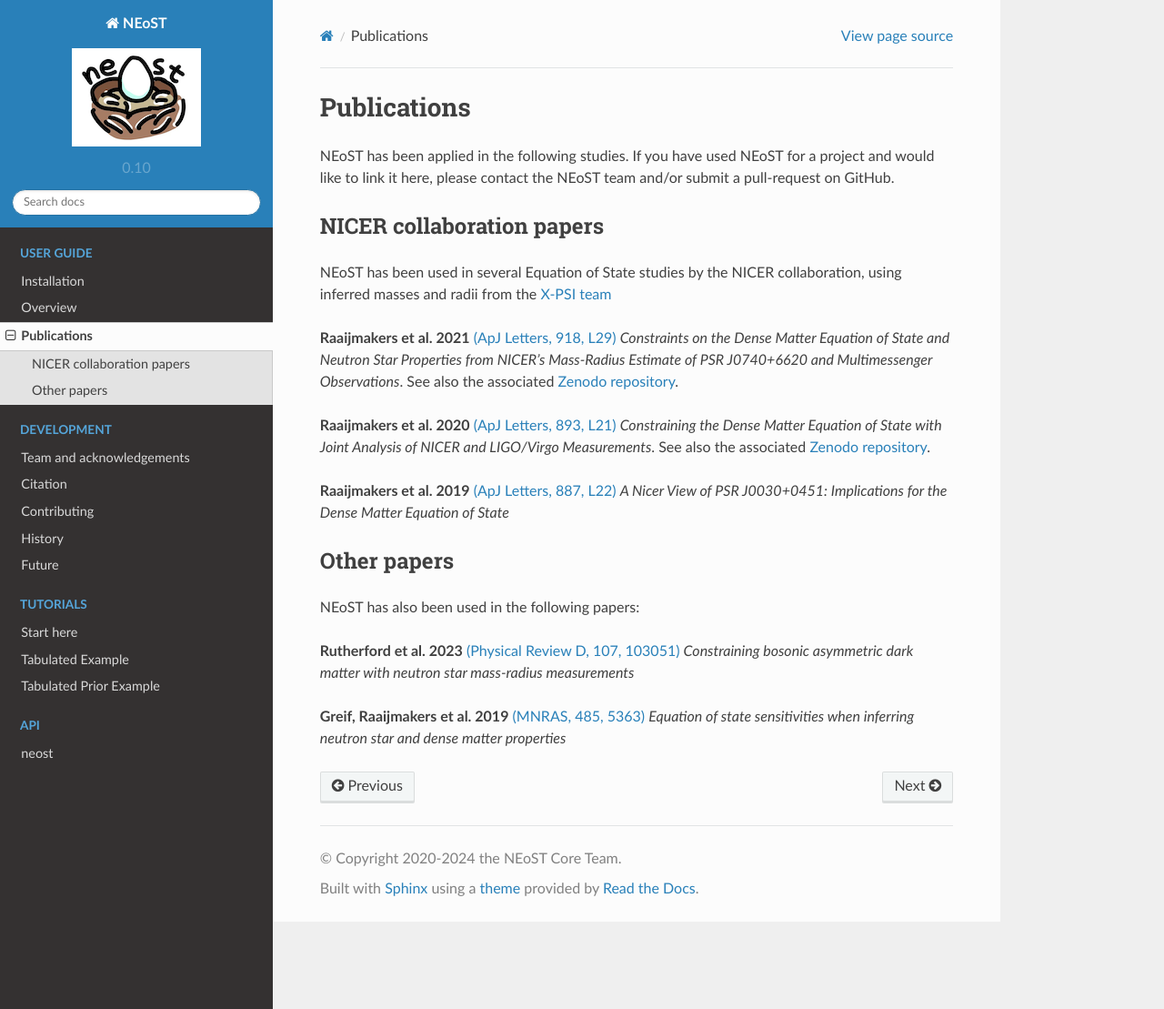
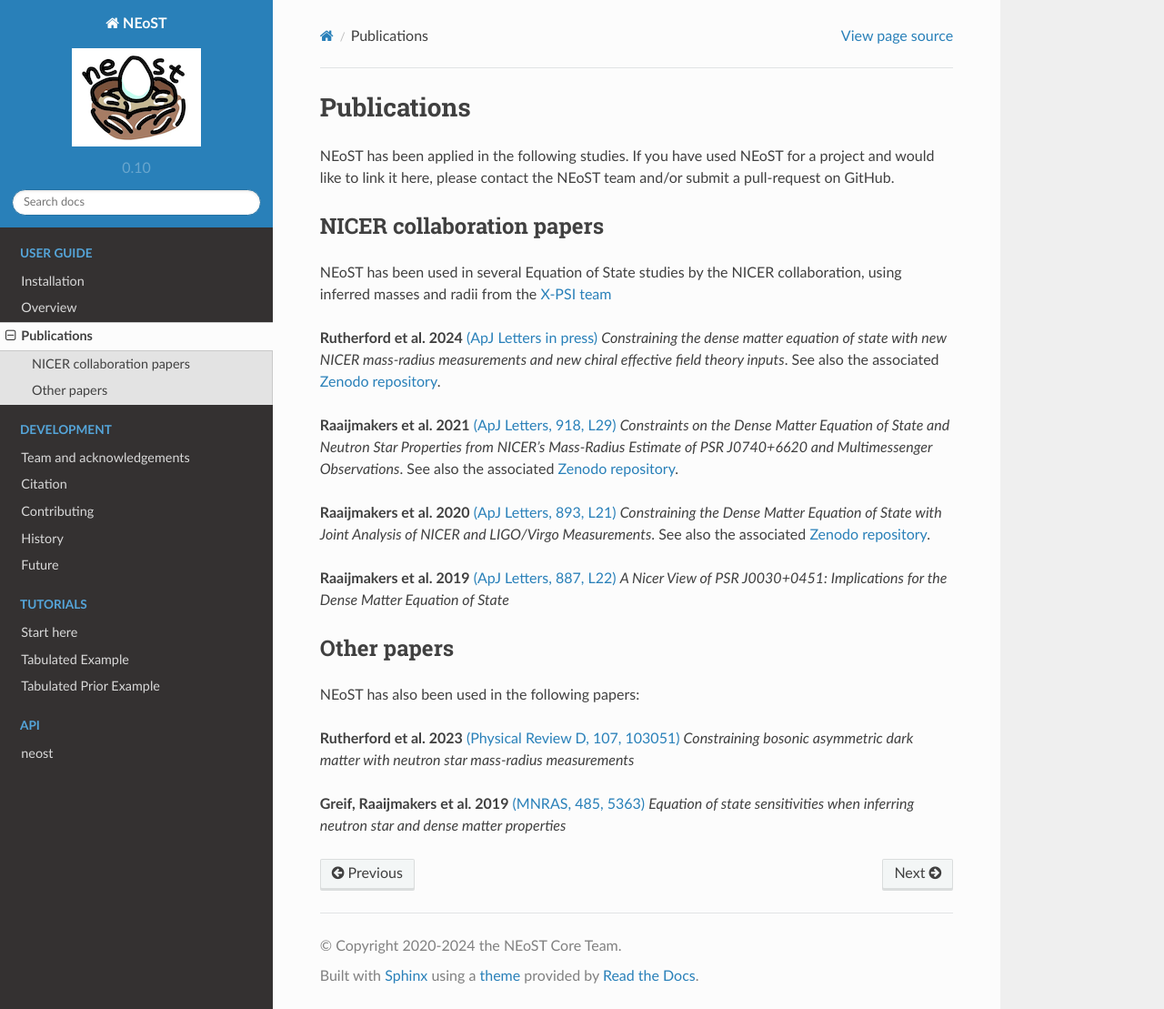
Before and after one commit to xpsi-group/neost, a Sphinx documentation site: the page built from docs/source/applications.rst, in a window 1280 px wide and 1109 px high. Shown: the whole window at 91% size. Built offline with Sphinx 7.4.7 and the Read the Docs theme 2.0.0, drawn with Linux system fonts in a browser that asks for light colours; pages that are not in the unit, such as notebooks, are missing from menus.

Commit message:
Add new paper to publication list

```diff
--- a/docs/source/applications.rst
+++ b/docs/source/applications.rst
@@ -10,6 +10,11 @@
 **************************
 
 NEoST has been used in several Equation of State studies by the NICER collaboration, using inferred masses and radii from the `X-PSI team <https://xpsi-group.github.io/xpsi/index.html>`_
+
+**Rutherford et al. 2024** `(ApJ Letters in press) <https://ui.adsabs.harvard.edu/abs/2024arXiv240706790R/abstract>`_ *Constraining the dense matter equation of state with new NICER mass-radius measurements and new chiral effective field theory inputs*. See also the associated `Zenodo repository`__.
+
+.. _Zenodo24: https://doi.org/10.5281/zenodo.10871353
+__ Zenodo24_
 
 **Raaijmakers et al. 2021** `(ApJ Letters, 918, L29) <https://ui.adsabs.harvard.edu/abs/2021ApJ...918L..29R/abstract>`_  *Constraints on the Dense Matter Equation of State and Neutron Star Properties from NICER's Mass-Radius Estimate of PSR J0740+6620 and Multimessenger Observations*. See also the associated `Zenodo repository`__.
 
```
